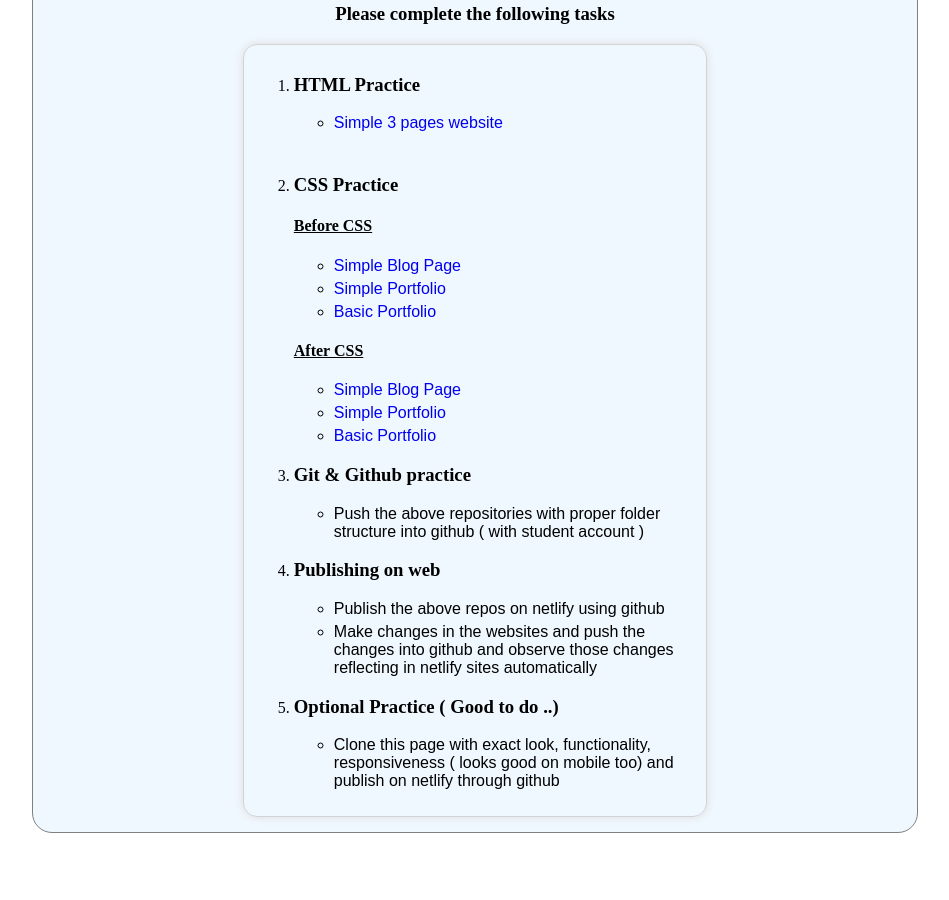
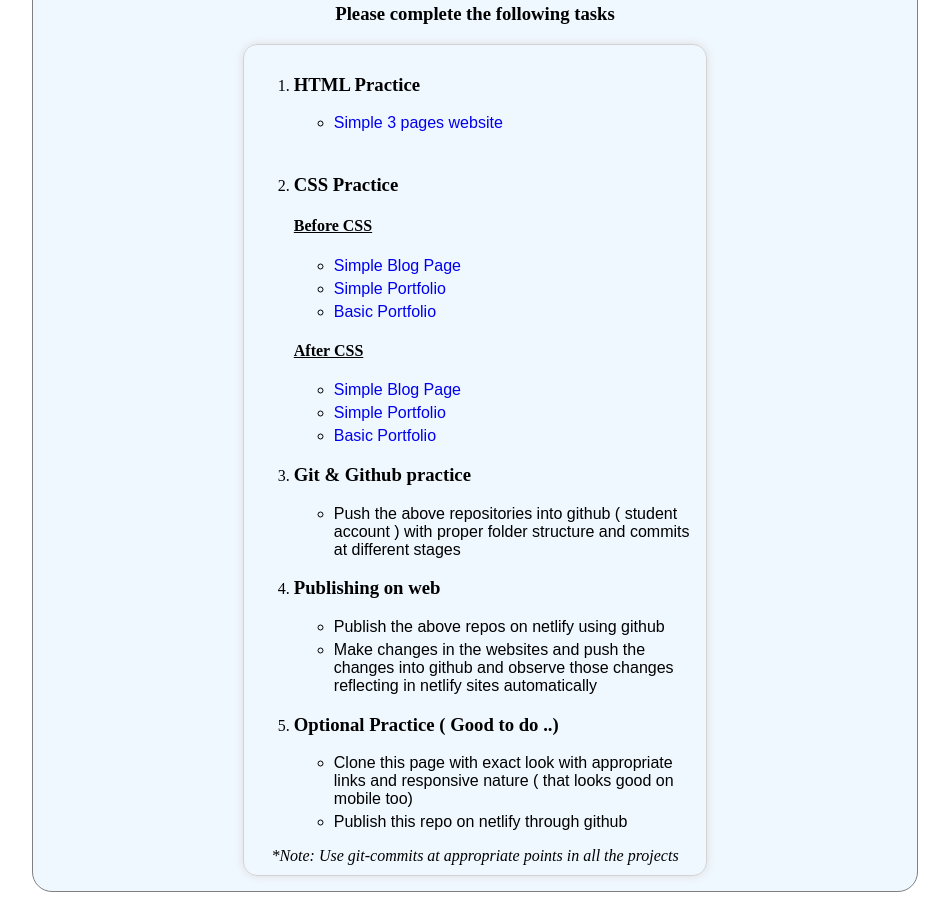
Before and after one commit to prasad230776/html-css-basics, a plain HTML site: page index.html in a window 1280 px wide. Shown: the part 88-988 px from the top of the page, without its empty margins (165-1114 px from the left). Before the commit the page ends 929 px from the top, so only its background shows below. Drawn offline with Linux system fonts and the light colour scheme.

Commit message:
content modified

```diff
--- a/index.html
+++ b/index.html
@@ -99,7 +99,7 @@
         <li>
           <h3>Git & Github practice</h3>
           <ul>
-            <li>Push the above repositories with proper folder structure into github ( with student account )
+            <li>Push the above repositories into github ( student account ) with proper folder structure and commits at different stages
 
             </li>
 
@@ -121,11 +121,15 @@
           <h3>Optional Practice ( Good to do ..)</h3>
           <ul>
             <li>
-              Clone this page with exact look, functionality, responsiveness ( looks good on mobile too) and publish on netlify through github
+              Clone this page with exact look with appropriate  links and responsive nature ( that looks good on mobile too)
+              </li>
+              <li>
+              Publish this repo on netlify through github
             </li>
           </ul>
         </li>
       </ol>
+      <center><em>*Note: Use git-commits at appropriate points in all the projects</em></center>
       </div>
     </div>
   </body>
```
